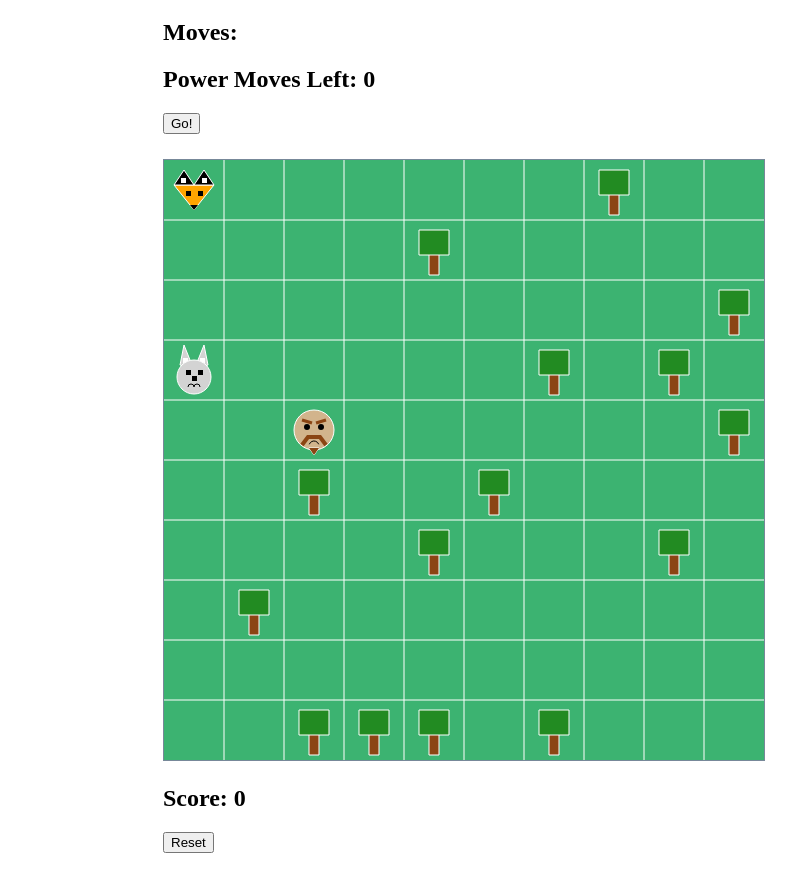
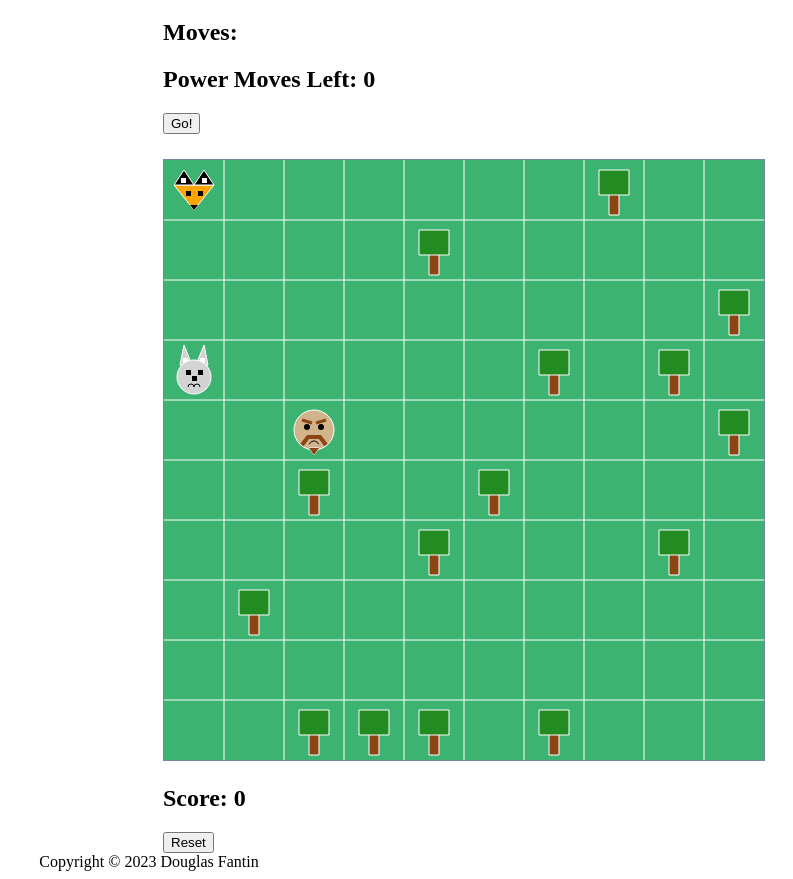
Before and after one commit to ImFantin/Catch-the-Rabbit-Game, a plain HTML site: page index.html in a window 1280 px wide. Shown: the part 61-940 px from the top of the page, without its empty margins (487-1280 px from the left). Drawn offline with Linux system fonts and the light colour scheme.

Commit message:
Added footer, update year function.

```diff
--- a/index.html
+++ b/index.html
@@ -14,6 +14,11 @@
 
             canvas {
                 margin-top: 25px;
+            }
+
+            footer {
+                margin-left: -650px;
+                text-align: center;
             }
         </style>
     </head>
@@ -33,4 +38,7 @@
         <button onclick="reset()">Reset</button>
 
     </body>
+    <footer>
+        <span id="updateYear">Copyright &copy 2023 Douglas Fantin</span>
+    </footer>
 </html>
--- a/script.js
+++ b/script.js
@@ -29,6 +29,8 @@ let animation = -1;
 
 //called onload, call coordinates/draw functions.
 function setup() {
+    updateDate();
+
     let canvas = document.getElementById('canvas');
     ctx = canvas.getContext('2d');
 
@@ -862,3 +864,10 @@ function reset() {
     enemy.drawEnemies();
     player.drawPlayer();
 }
+
+function updateDate() {
+    let date = new Date();
+    let year = date.getFullYear();
+    let footerP = document.getElementById('updateYear');
+    footerP.innerHTML = `Copyright &copy ${year} Douglas Fantin`;
+}
```
